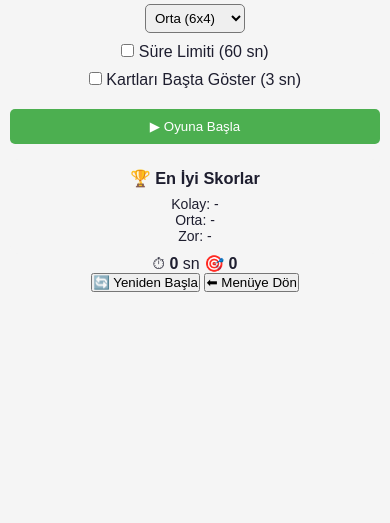
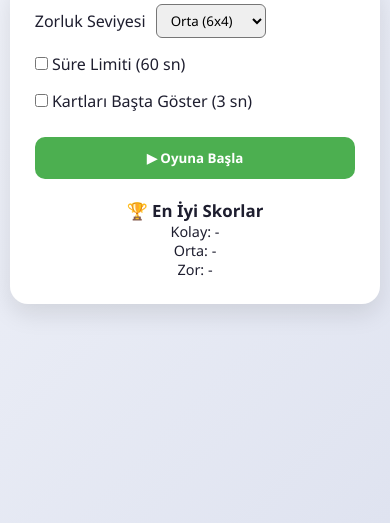
Before and after one commit to nurgulsahiin/memory-game, a plain HTML site: page index.html in a window 390 px wide. Shown: the part 321-844 px from the top of the page. Drawn offline with Linux system fonts and the light colour scheme.

Commit message:
Update style.css

```diff
--- a/style.css
+++ b/style.css
@@ -1,28 +1,22 @@
 :root {
-    --bg-color: #f5f5f5;
-    --text-color: #1e1e2f;
-    --card-front: #ddd;
-    --dashboard-bg: #ffffff;
-}
-
-/*koyu mod için değerler*/
-body.dark {
-    --bg-color: #1e1e2f;
-    --text-color: #ffffff;
-    --card-front: #444;
-    --dashboard-bg: #2c2c3e;
+    --bg: #f4f6fb;
+    --text: #1e1e2f;
+    --card: #e0e3eb;
+    --panel: #ffffff;
+    --primary: #4caf50;
+    --shadow: 0 10px 25px rgba(0,0,0,0.1);
 }
 
 * {
     margin: 0;
     padding: 0;
     box-sizing: border-box;
-    font-family: Arial, Helvetica, sans-serif;
+    font-family: "Segoe UI", Arial, sans-serif;
 }
 
 body {
-    background: var(--bg-color);
-    color: var(--text-color);
+    background: linear-gradient(135deg, var(--bg), #dfe3f0);
+    color: var(--text);
     min-height: 100vh;
     display: flex;
     justify-content: center;
@@ -31,76 +25,82 @@ body {
 
 .container {
     width: 95%;
-    max-width: 700px;
+    max-width: 720px;
     text-align: center;
 }
 
-h1 {
+.screen {
+    display: none;
+}
+
+.screen.active {
+    display: block;
+}
+
+/*menü*/
+.subtitle {
+    opacity: 0.7;
     margin-bottom: 15px;
 }
 
-/*üst bilgi alanı*/
-.info {
-    display: flex;
-    justify-content: space-between;
-    margin-bottom: 15px;
-}
-
-.dashboard {
-    background: var(--dashboard-bg);
-    padding: 15px;
-    border-radius: 10px;
-    margin-bottom: 15px;
+.menu-card {
+    background: var(--panel);
+    padding: 25px;
+    border-radius: 18px;
+    box-shadow: var(--shadow);
 }
 
 .control {
     display: flex;
-    justify-content: space-between;
+    /*justify-content: space-between;*/
+    gap: 10px;
     align-items: center;
-    margin-bottom: 10px;
+    margin-bottom: 15px;
 }
 
 .control select {
-    padding: 5px;
-    border-radius: 5px;
+    padding: 6px 10px;
+    border-radius: 6px;
+}
+
+button {
+    border: none;
+    border-radius: 10px;
+    padding: 12px;
+    cursor: pointer;
+    font-weight: 600;
 }
 
 #startBtn {
     width: 100%;
-    background: #4caf50;
+    background: var(--primary);
     color: white;
     margin-top: 10px;
-    padding: 10px;
-    border: none;
-    border-radius: 5px;
-    cursor: pointer;
 }
 
 .scoreboard {
-    background: var(--bg-color);
-    padding: 10px;
-    border-radius: 8px;
-    margin-top: 15px;
-    font-size: 14px;
+    margin-top: 20px;
+    font-size: 0.9rem;
 }
 
-.scoreboard h3 {
-    margin-bottom: 8px;
+/* oyun ekrani */
+.top-bar {
+    display: flex;
+    justify-content: space-between;
+    margin-bottom: 15px;
+    font-weight: 600;
 }
 
 .game-board {
     display: grid;
-    grid-template-columns: repeat(4, 1fr);
-    gap: 8px;
-    width: 100%;
-    max-width: 500px;
+    gap: 10px;
     margin: 0 auto;
+    max-width: 520px;
 }
 
 .card {
+    aspect-ratio: 1 / 1;
     position: relative;
-    width: 100%;
-    aspect-ratio: 1 / 1;
     cursor: pointer;
     transform-style: preserve-3d;
     transition: transform 0.5s;
@@ -114,13 +114,12 @@ h1 {
     position: absolute;
     width: 100%;
     height: 100%;
-    border-radius: 8px;
-    -webkit-backface-visibility: hidden;
+    border-radius: 12px;
     backface-visibility: hidden;
 }
 
 .card-front {
-    background: var(--card-front);
+    background: linear-gradient(145deg, var(--card), #cfd3dc);
 }
 
 .card-back {
@@ -129,10 +128,13 @@ h1 {
     background-position: center;
 }
 
-/* mobil uyumluluk */
-@media (max-width: 480px) {
-    .control {
-        flex-direction: column;
-        gap: 5px;
-    }
+.game-actions {
+    display: flex;
+    gap: 10px;
+    margin-top: 15px;
 }
+
+.game-actions button {
+    flex: 1;
+    background: #ddd;
+}
```
